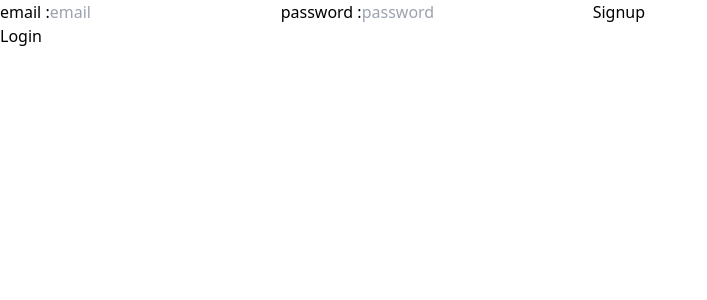
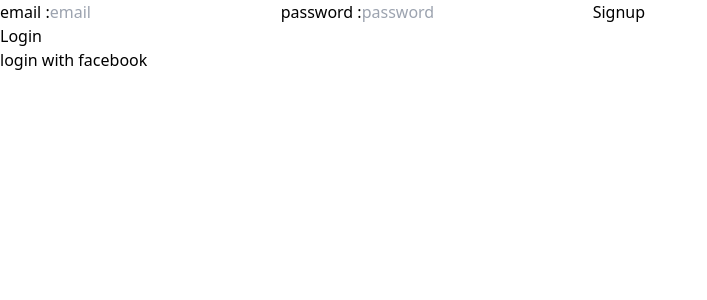
Before and after one commit to AsadullahAbbasi/firebaseAuth, a React (Vite) app: page / in a window 1280 px wide. Shown: the top 300 px of the page, without its empty margins (0-707 px from the left). Built offline with nearby package versions, Linux system fonts and the light colour scheme; no server answers.

Commit message:
login with fb

```diff
--- a/src/Facebook.jsx
+++ b/src/Facebook.jsx
@@ -4,7 +4,7 @@ import app from './firebase';
 import { useEffect } from 'react';
 // import { useContext } from "react";
 // import { LoginContext } from "./Layout";
-import { Navigate } from 'react-router-dom';
+import { useNavigate } from 'react-router-dom';
 const Facebook = () => {
   const navigate = useNavigate();
   useEffect(() => {
--- a/src/Login.jsx
+++ b/src/Login.jsx
@@ -75,6 +75,7 @@ const Login = () => {
           <button onClick={(e) => loginHandler(e)}>Login</button>
         </div>
       </form>
+
     </div>
   );
 };
--- a/src/Signup.jsx
+++ b/src/Signup.jsx
@@ -8,6 +8,7 @@ import {
   sendEmailVerification,
 } from "firebase/auth";
 import { Link } from "react-router-dom";
+import Facebook from "./Facebook";
 
 
 
@@ -112,6 +113,7 @@ const Signup = () => {
           </div>
         </section>
       )}
+      <Facebook/>
     </section>
   );
 };
```
